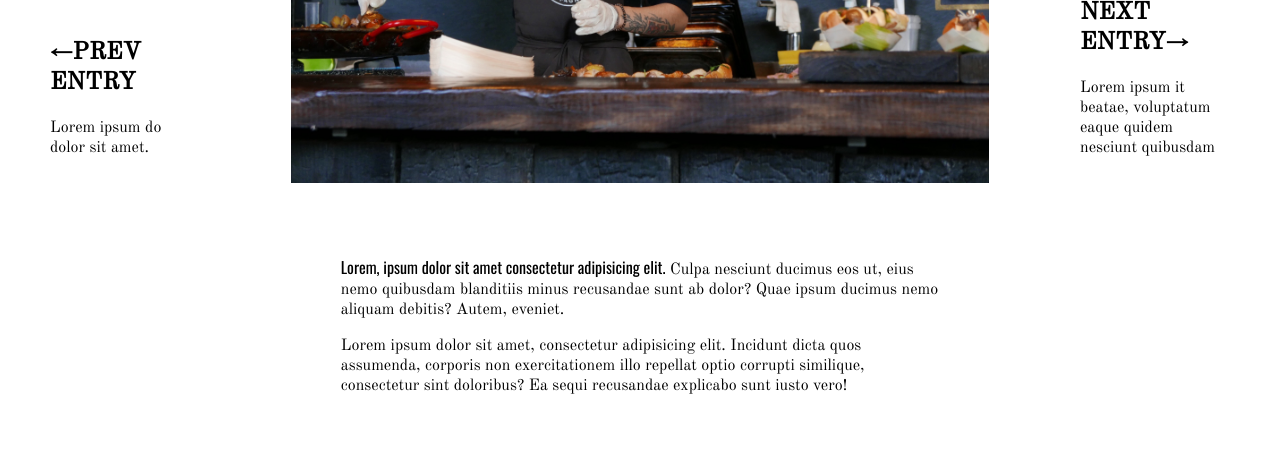
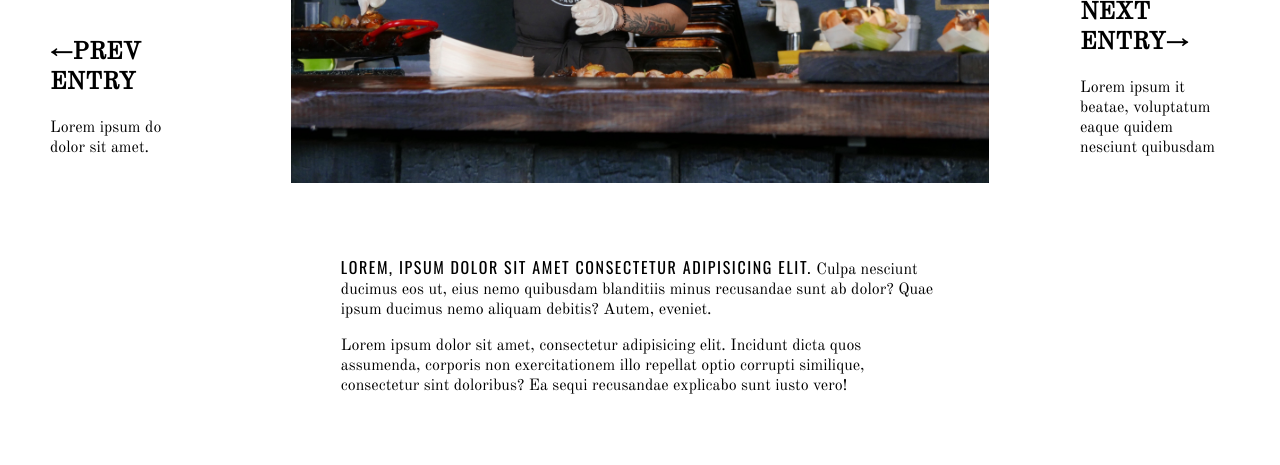
Before and after one commit to Weyinmik/Project3-Bakery-Single-Page-Website, a plain HTML site: page index.html in a window 1280 px wide. Shown: the part 601-1066 px from the top of the page. Drawn offline with nearby package versions, Linux system fonts and the light colour scheme; a web font is replaced by a local one.

Commit message:
CSS file updated

```diff
--- a/assets/css/main.css
+++ b/assets/css/main.css
@@ -66,6 +66,8 @@
 }
 .firstline{
     font-family: 'Oswald', sans-serif;
+    text-transform: uppercase;
+    letter-spacing: 0.1em;
 }
 aside{
     position: fixed;
```
